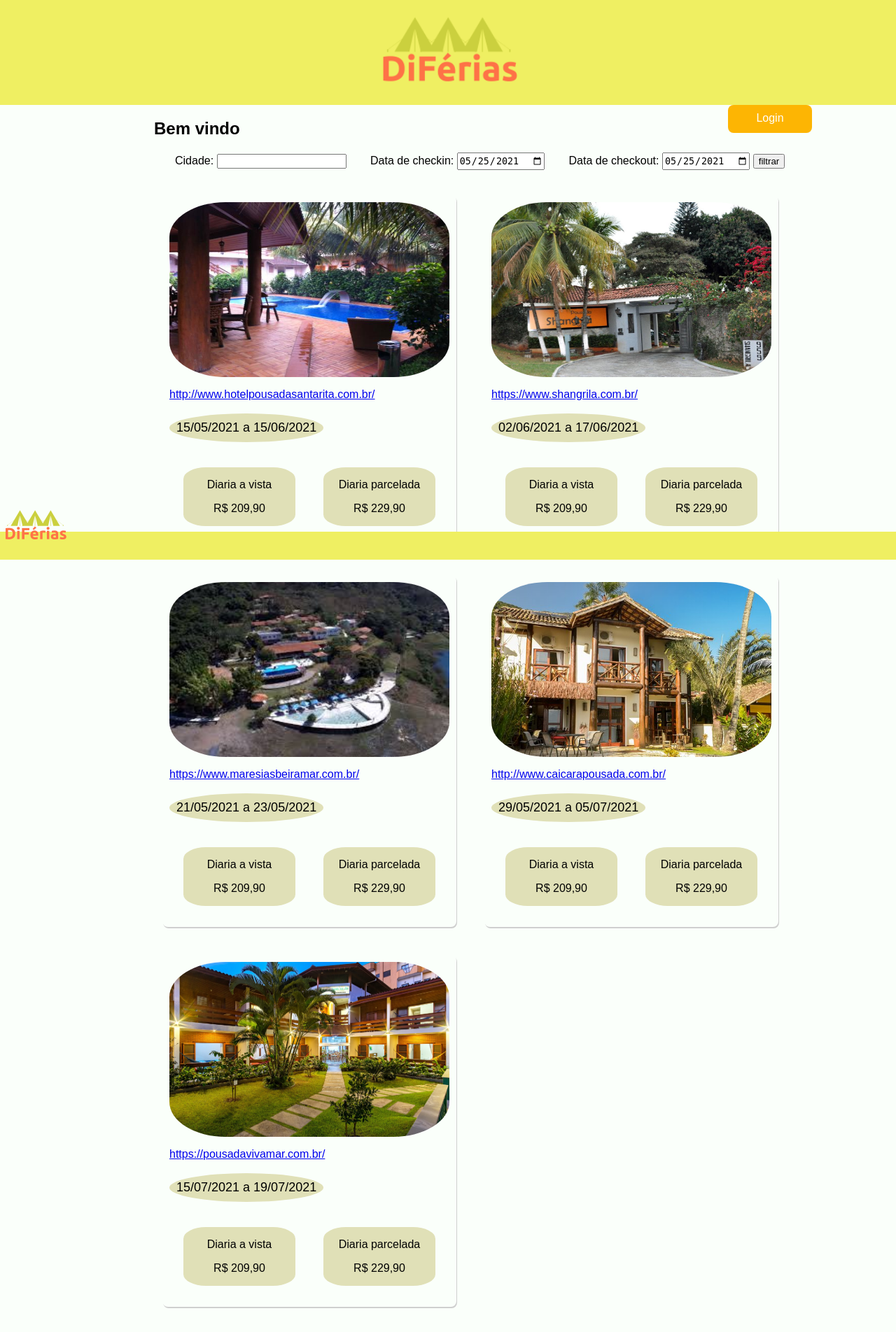
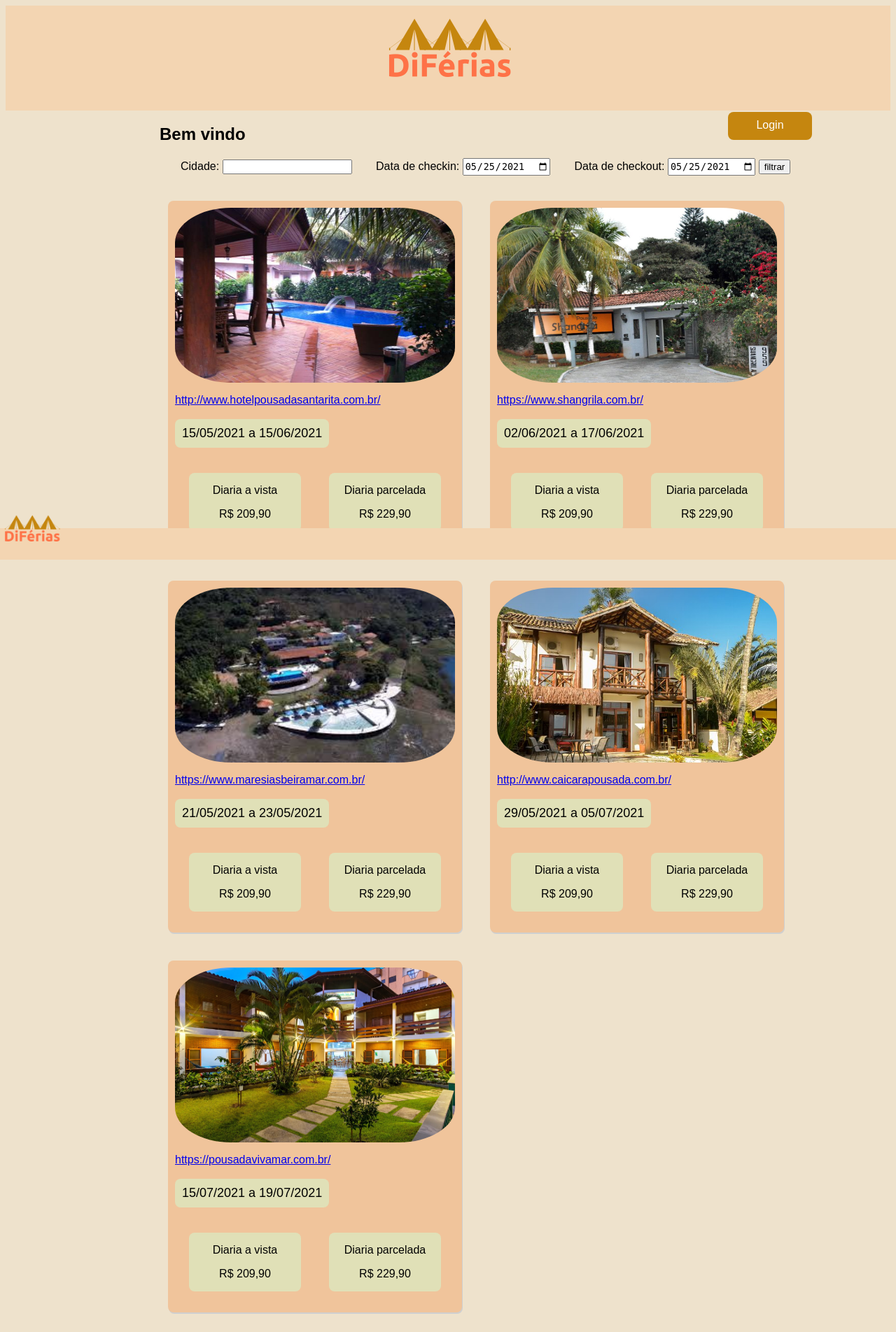
Before and after one commit to darknenblack/DSW2, a PHP site: page / in a window 1280 px wide. Shown: the whole page at 70% size. Before the commit the page ends 1870 px from the top, so only its background shows below. Run offline with PHP 8.4, Linux system fonts and the light colour scheme.

Commit message:
algumas mudanças no css

```diff
--- a/brisa/footer.php
+++ b/brisa/footer.php
@@ -1,3 +1,3 @@
-<footer class="footer">
-<img src="img/logo.png" height=100 style="margin-top:-60px;">
-</footer>
+<div class="footer">
+    <img src="img/logotipo.png" height=90 style="margin-top:-45px;">
+</div>
--- a/brisa/header.php
+++ b/brisa/header.php
@@ -1,3 +1,3 @@
 <div class="header">
-    <img src="img/logo.png" height=220 style="margin-top:-60px;">
+    <img src="img/logotipo.png" height=200 style="margin-top:-60px;">
 </div>
--- a/brisa/home.php
+++ b/brisa/home.php
@@ -14,8 +14,7 @@
 <?php include("menu.php"); ?>
 
 <div class="content">
-  <h2>CSS Template</h2>
-  <p>A full-height, fixed sidenav and content.</p>
+
 </div>
 
 <?php include("footer.php"); ?>
--- a/brisa/style.css
+++ b/brisa/style.css
@@ -2,19 +2,26 @@
   box-sizing: border-box;
 }
 
-/*pallete
- * #efef62
- * #cbd03e
- * #fdb503
- * #fe7247
-
 /* Style the header */
 .header {
-  background-color: #efef62;
+  background-color: #f3d5b2;
   padding: 20px;
   text-align: center;
   height: 150px;
+  position: static;
 }
+
+/* Footer */
+.footer{
+  background-color: #f3d5b2;
+  bottom: 0px;
+  left: 0px;
+  right: 0px;
+  margin-bottom: 0px;
+  width: 100%;
+  position:fixed;
+}
+
 /* Create three unequal columns that floats next to each other */
 .column {
   float: left;
@@ -30,9 +37,8 @@
 }
 
 body {
-  margin: 0;
   font-family: Arial, Helvetica, sans-serif;
-  background-color: #fafffa;
+  background-color: #eee2cc;
 }
 
 /* Style the side navigation */
@@ -47,7 +53,6 @@ body {
   background-color: #fe7247;
   overflow-x: hidden;
 }
-
 
 /* Side navigation links */
 .sidenav a {
@@ -70,28 +75,23 @@ body {
 }
 
 /* Responsive layout - makes the three columns stack on top of each other instead of next to each other */
-@media screen and (max-width: 600px) {
+@media screen and (min-width: 768px) {
   .column.side, .column.middle {
     width: 100%;
   }
 }
 
-
-
 /* Flex cards*/
 .cards {
     display: flex;
-
     /* Put a card in the next row when previous cards take all width */
     flex-wrap: wrap;
-
     margin-left: -8px;
     margin-right: -8px;
 }
 
 .cards__item {
   flex-basis: 25%;
-
   padding-left: 8px;
   padding-right: 8px;
   margin: 20px;
@@ -101,6 +101,7 @@ body {
   width: fit-content;
   padding: 10px;
   box-shadow: 1px 2px #cfcfcf;
+  background-color:#f0c49b;
 }
 /*End of cards*/
 
@@ -110,11 +111,12 @@ body {
   height:40px;
   position:absolute;
   top: 150px;
-  background-color: #fdb503;
+  background-color: #C5860F;
   right: 120px;
   text-align: center;
   padding-top: 10px;
   border-radius: 8px;
+  margin-top: 10px;
 }
 
 #login-button a {
@@ -122,21 +124,9 @@ body {
   text-decoration: none;
   display: block;
 }
-
-#login-button a:hover {
-  width: 100%;
-  height: 100%;
-}
+/*End of login button*/
 
 
-/*End of login button*/
-
-/* Filter parameteres */
-/*
-#filter{
-
-}
-*/
 .filter_item {
   margin-left:30px;
 }
@@ -145,20 +135,16 @@ body {
 {
   height: 25px;
 }
-
 /* End of filter parameters*/
 
 
 /* Gridview? */
-
 .gv-header {
 /* Background color */
   background-color: #fdb503;
-
   /* Stick to the top */
   position: sticky;
   top: 0;
-
   /* Displayed on top of other rows when scrolling */
   z-index: 9999;
 }
@@ -170,7 +156,6 @@ body {
 .gv tr:nth-child(even) {
   background-color: #efef62;
 }
-
 /*End of gridview*/
 
 /* login boxes*/
@@ -194,13 +179,11 @@ body {
 /*end of login boxes*/
 
 /* index images*/
-
 .hotel{
   border-radius: 20%;
   width: 400px;
   height: 250px;
 }
-
 
 
 .tab-2itens{
@@ -213,7 +196,7 @@ body {
   margin: 20px;
   margin-top: 0px;
   background-color: rgb(224, 224, 183);
-  border-radius: 20%;
+  border-radius: 8px;
   text-align: center;
 }
 
@@ -221,18 +204,10 @@ body {
   width: fit-content;
   padding: 10px;
   font-size:large;
-
   background-color: rgb(224, 224, 183);
-  border-radius: 50%;
   text-align: center;
+  border-radius: 8px;
+  align-self: center;
 }
 
-	/* Footer */
-  .footer{
-  background-color: #efef62;
-  position: fixed;
-  left: 0;
-  bottom: 0;
-  width: 100%;
-}
 /* end of index images*/
```
Also changed, not shown: brisa/img/logotipo.png (added). Lines whose indentation alone changed are shown as unchanged.
